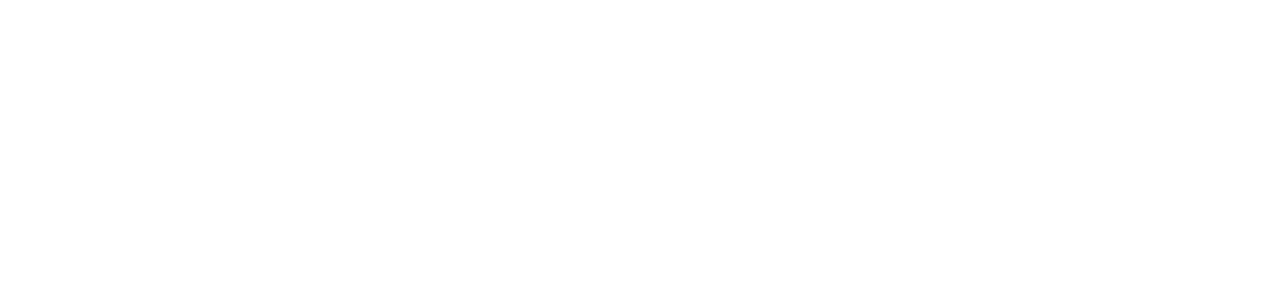
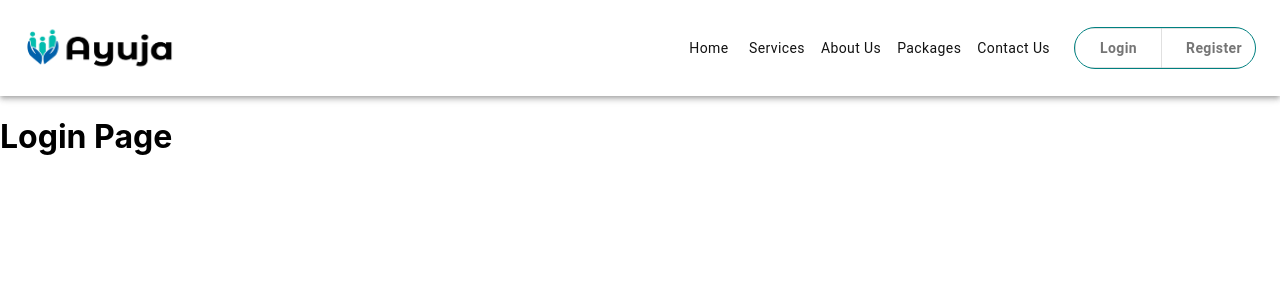
Before and after one commit to manjula-ayuja/ayuja, a React (Create React App) app in the folder ayuja-frontend/: page /Login in a window 1280 px wide. Before the commit this address had no page. Shown: the top 300 px of the page. Built offline with nearby package versions, Linux system fonts and the light colour scheme.

Commit message:
home screen design

```diff
--- a/ayuja-frontend/src/App.js
+++ b/ayuja-frontend/src/App.js
@@ -1,46 +1,32 @@
-// import logo from './logo.svg';
-// import './App.css';
-// import
-
-// function App() {
-//   return (
-//     <div className="App">
-//       <header className="App-header">
-//         <img src={logo} className="App-logo" alt="logo" />
-//         <p>
-//           Edit <code>src/App.js</code> and save to reload.
-//         </p>
-//         <a
-//           className="App-link"
-//           href="https://reactjs.org"
-//           target="_blank"
-//           rel="noopener noreferrer"
-//         >
-//           Learn React
-//         </a>
-//       </header>
-//     </div>
-//   );
-// }
-
-// export default App;
-
-
-
 
 
 
 import React from "react";
 import { BrowserRouter as Router, Route, Routes } from "react-router-dom";
-import HomePage from "./Components/HomePage";
+import Layout from "./Components/Layout";
+import HomePage from "./Components/HomePage/HomePage";
+import ServicesPage from "./Components/HomePage/HomeSections/services";
+import AboutUs from "./Components/HomePage/HomeSections/Aboutus";
+import Packages from "./Components/HomePage/HomeSections/Packages";
+import ContactUs from "./Components/HomePage/HomeSections/contact";
+import Login from "./Components/HomePage/HomeSections/Login";
+import Register from "./Components/HomePage/HomeSections/Register";
 
 const App = () => {
   return (
-    <Router> {/* Router should be outside AuthProvider */}
+    <Router>
 
         <Routes>
+        <Route element={<Layout />}>
           <Route path="/" element={<HomePage/>} />
-          <Route path="/home-page" element={<HomePage />} />
+          {/* <Route path="/home-page" element={<HomePage />} /> */}
+          <Route path="/servies" element={<ServicesPage/>}/>
+          <Route path="/aboutus" element={<AboutUs/>}/>
+          <Route path="/packages" element={<Packages/>}/>
+          <Route path="/contactus" element={<ContactUs/>}/>
+          <Route path="/Login" element={<Login/>}/>
+          <Route path="/Register" element={<Register/>}/>
+          </Route>
         </Routes>
     </Router>
   );
--- /dev/null
+++ b/ayuja-frontend/src/Components/Common/Header.js
@@ -0,0 +1,144 @@
+
+import React, { useState } from "react";
+import { AppBar, Toolbar, Button, Box, ToggleButton, ToggleButtonGroup } from "@mui/material";
+import { useNavigate, useLocation } from "react-router-dom";
+import ayujalogo from "../Logos/Ayuja_Logo.jpg";
+
+function Header() {
+  const navigate = useNavigate();
+  const location = useLocation();
+
+  const [selected, setSelected] = useState("");
+
+  const handleChange = (event, newValue) => {
+    if (newValue !== null) {
+      setSelected(newValue);
+    }
+  };
+
+  const isActive = (path) => location.pathname === path;
+
+  return (
+    <AppBar position="static" sx={{ backgroundColor: "#fff", color: "#153f4b" }}>
+      <Toolbar sx={{ justifyContent: "space-between" }}>
+        {/* Logo */}
+        <Box display="flex" alignItems="center" sx={{ mb: 3, mt: 3 }}>
+          <img src={ayujalogo} alt="Ayuja Logo" width={150} height={48} style={{ marginRight: 10 }} />
+        </Box>
+
+        {/* Navigation Buttons */}
+        <Box>
+          <Button
+            onClick={() => navigate("/")}
+            sx={{
+              textTransform: "none",
+              color: isActive("/") ? "teal" : "#121212",
+              fontWeight: isActive("/") ? "bold" : "normal",
+              borderBottom: isActive("/") ? "2px solid teal" : "none",
+            }}
+          >
+            Home
+          </Button>
+
+          <Button
+            onClick={() => navigate("/servies")}
+            sx={{
+              textTransform: "none",
+              color: isActive("/servies") ? "teal" : "#121212",
+              fontWeight: isActive("/servies") ? "bold" : "normal",
+              borderBottom: isActive("/servies") ? "2px solid teal" : "none",
+            }}
+          >
+            Services
+          </Button>
+
+          <Button
+            onClick={() => navigate("/aboutus")}
+            sx={{
+              textTransform: "none",
+              color: isActive("/aboutus") ? "teal" : "#121212",
+              fontWeight: isActive("/aboutus") ? "bold" : "normal",
+              borderBottom: isActive("/aboutus") ? "2px solid teal" : "none",
+            }}
+          >
+            About Us
+          </Button>
+
+          <Button
+            onClick={() => navigate("/packages")}
+            sx={{
+              textTransform: "none",
+              color: isActive("/packages") ? "teal" : "#121212",
+              fontWeight: isActive("/packages") ? "bold" : "normal",
+              borderBottom: isActive("/packages") ? "2px solid teal" : "none",
+            }}
+          >
+            Packages
+          </Button>
+
+          <Button
+            onClick={() => navigate("/contactus")}
+            sx={{
+              textTransform: "none",
+              color: isActive("/contactus") ? "teal" : "#121212",
+              fontWeight: isActive("/contactus") ? "bold" : "normal",
+              borderBottom: isActive("/contactus") ? "2px solid teal" : "none",
+            }}
+          >
+            Contact Us
+          </Button>
+
+          {/* Login/Register Toggle */}
+          <ToggleButtonGroup
+            value={selected}
+            exclusive
+            onChange={handleChange}
+            sx={{
+              width: "180px",
+              height: "40px",
+              borderRadius: "30px",
+              overflow: "hidden",
+              border: "1px solid teal",
+              ml: 2,
+            }}
+          >
+            <ToggleButton
+              value="login"
+              onClick={() => navigate("/Login")}
+              sx={{
+                textTransform: "none",
+                fontWeight: "bold",
+                px: 3,
+                "&.Mui-selected": {
+                  background: "linear-gradient(to right, seagreen, #22577A)",
+                  color: "white",
+                  "&:hover": { backgroundColor: "#00695c" },
+                },
+              }}
+            >
+              Login
+            </ToggleButton>
+            <ToggleButton
+              value="register"
+              onClick={() => navigate("/Register")}
+              sx={{
+                textTransform: "none",
+                fontWeight: "bold",
+                px: 3,
+                "&.Mui-selected": {
+                  background: "linear-gradient(to right, seagreen, #22577A)",
+                  color: "white",
+                  "&:hover": { backgroundColor: "#00695c" },
+                },
+              }}
+            >
+              Register
+            </ToggleButton>
+          </ToggleButtonGroup>
+        </Box>
+      </Toolbar>
+    </AppBar>
+  );
+}
+
+export default Header;
--- a/ayuja-frontend/src/Components/HomePage.js
+++ b/ayuja-frontend/src/Components/HomePage/HomePage.js
@@ -1,8 +1,11 @@
 
 import React, { useState } from "react";
-import {AppBar,Toolbar,Typography,Button,Container,Box,Grid,Card,Pagination,
+import {Typography,Button,Container,Box,Grid,Card,Pagination,
   CardContent,Paper,useTheme,useMediaQuery,TextField,Stack,Link,ToggleButton,ToggleButtonGroup,IconButton,Dialog
 } from "@mui/material";
+
+import { useNavigate } from "react-router-dom";
+import { NavLink } from "react-router-dom";
 
 import { CheckCircle as CheckCircleIcon,
   Email as EmailIcon,
@@ -17,20 +20,22 @@ import { CheckCircle as CheckCircleIcon,
 
 
 
-import HeroSectionImage from "./Logos/HeroSection.png";
-import ayujalogo from "./Logos/Ayuja_Logo.jpg";
-import Doctor from "./Logos/Doctor.png";
-import Elderly from "./Logos/Elderly.png";
-import Emergency from "./Logos/Emergency.png";
-import Medicine from "./Logos/Medicine.png";
-import Nursing from "./Logos/Nursing.png";
-import Social from "./Logos/Social.png";
-import IntroVideo from "./Logos/AyujaIntro.mp4";
+// images import section
+import HeroSectionImage from "../Logos/HeroSection.png";
+import ayujalogo from "../Logos/Ayuja_Logo.jpg";
+import Doctor from "../Logos/Doctor.png";
+import Elderly from "../Logos/Elderly.png";
+import Emergency from "../Logos/Emergency.png";
+import Medicine from "../Logos/Medicine.png";
+import Nursing from "../Logos/Nursing.png";
+import Social from "../Logos/Social.png";
+import IntroVideo from "../Logos/AyujaIntro.mp4";
 
 function HomePage() {
+
   return (
     <div>
-      <Header />
+      {/* <Header /> */}
       <HeroSection />
       <ServicesSection />
       <AboutSection />
@@ -41,35 +46,10 @@ function HomePage() {
   );
 }
 
-function Header() {
-  return (
-    <AppBar position="static" sx={{ backgroundColor: "#fff", color: "#153f4b"}}>
-      <Toolbar sx={{ justifyContent: "space-between" }}>
-        <Box display="flex" alignItems="center" sx={{ mb: 3,mt: 3,}}>
-            <img  src={ayujalogo} alt="Ayuja Logo" width={150} height={48} style={{ marginRight: 10 }} />
-        </Box>
-        <Box>
-          <Button sx={{textTransform:'none',color:"#121212"}}>Home</Button>
-          <Button sx={{textTransform:'none',color:"#121212"}}>Services</Button>
-          <Button sx={{textTransform:'none',color:"#121212"}}>About Us</Button>
-          <Button sx={{textTransform:'none',color:"#121212"}}>Plans</Button>
-          <Button sx={{textTransform:'none',color:"#121212"}}>Contact Us</Button>
-        <Button
-            variant="contained"
-            sx={{background: "linear-gradient(to right, seagreen, #22577A, #22577A)",borderRadius: "24px",px: 2,textTransform: "none",color: "#FFFFFF",fontWeight: "bold",
-            '&:hover': {
-            background: "linear-gradient(to right, #1e764f, #1c4f6c)",
-            }, }}>
-            Emergency Support
-        </Button>
-        </Box>
-      </Toolbar>
-    </AppBar>
-  );
-}
+
 
   function HeroSection() {
-
+    const navigate = useNavigate();
       return (
         <Box
           sx={{
@@ -116,6 +96,7 @@ function Header() {
             <Box display="flex" flexWrap="wrap">
               <Button
                 variant="contained"
+                onClick={() => navigate("/servies")}
                 sx={{
                   background: "linear-gradient(to right, seagreen, #22577A)",
                   borderRadius: "24px",
@@ -135,6 +116,7 @@ function Header() {
 
               <Button
                 variant="outlined"
+                onClick={() => navigate("/contactus")}
                 sx={{
                   borderColor: "#22577A",
                   color: "#22577A",
@@ -530,6 +512,7 @@ const inviteOptions = [
   "Partner Hospitals",
 ];
  function TestimonialsMissionFooter() {
+  const navigate = useNavigate();
   const theme = useTheme();
   const isMobile = useMediaQuery(theme.breakpoints.down("sm"));
   const [page, setPage] = useState(1);
@@ -811,18 +794,51 @@ const inviteOptions = [
                 Explore
               </Typography>
               <Stack spacing={1.5}>
-                <Link href="#" underline="hover" color="inherit">
-                  Services
-                </Link>
-                <Link href="#" underline="hover" color="inherit">
-                  About us
-                </Link>
+              <Link
+                component={NavLink}
+                to="/servies"
+                underline="hover"
+                color="inherit"
+                style={({ isActive }) => ({
+                  fontWeight: isActive ? "bold" : "normal",
+                  color: isActive ? "teal" : "inherit",
+                })}
+              >
+                Services
+              </Link>
+
+
+                <Link
+                component={NavLink}
+                to="/aboutus"
+                underline="hover"
+                color="inherit"
+                style={({ isActive }) => ({
+                  fontWeight: isActive ? "bold" : "normal",
+                  color: isActive ? "teal" : "inherit",
+                })}
+              >
+                About us
+              </Link>
+
+
                 <Link href="#" underline="hover" color="inherit">
                   FAQs
                 </Link>
-                <Link href="#" underline="hover" color="inherit">
-                  Contact
-                </Link>
+
+
+                <Link
+                component={NavLink}
+                to="/contactus"
+                underline="hover"
+                color="inherit"
+                style={({ isActive }) => ({
+                  fontWeight: isActive ? "bold" : "normal",
+                  color: isActive ? "teal" : "inherit",
+                })}
+              >
+                Contact us
+              </Link>
               </Stack>
             </Box>
 
@@ -907,7 +923,7 @@ const inviteOptions = [
             direction="row"
             justifyContent="space-between"
             alignItems="center"
-            sx={{ mt: 4, px: 2 }} // Add horizontal padding as needed
+            sx={{ mt: 4, px: 2 }}
           >
             {/* Left side: Links */}
             <Typography variant="caption" color="text.secondary">
--- /dev/null
+++ b/ayuja-frontend/src/Components/HomePage/HomeSections/Aboutus.js
@@ -0,0 +1,12 @@
+import React from "react";
+
+const AboutUs = () => {
+  return (
+    <div>
+      <h1>AboutUs</h1>
+
+    </div>
+  );
+};
+
+export default AboutUs;
--- /dev/null
+++ b/ayuja-frontend/src/Components/HomePage/HomeSections/Login.js
@@ -0,0 +1,12 @@
+import React from "react";
+
+const Login= () => {
+  return (
+    <div>
+      <h1>Login Page</h1>
+
+    </div>
+  );
+};
+
+export default Login;
--- /dev/null
+++ b/ayuja-frontend/src/Components/HomePage/HomeSections/Packages.js
@@ -0,0 +1,12 @@
+import React from "react";
+
+const Packages= () => {
+  return (
+    <div>
+      <h1>Our Packages</h1>
+
+    </div>
+  );
+};
+
+export default Packages;
--- /dev/null
+++ b/ayuja-frontend/src/Components/HomePage/HomeSections/Register.js
@@ -0,0 +1,12 @@
+import React from "react";
+
+const Register= () => {
+  return (
+    <div>
+      <h1>Register</h1>
+
+    </div>
+  );
+};
+
+export default Register;
--- /dev/null
+++ b/ayuja-frontend/src/Components/HomePage/HomeSections/contact.js
@@ -0,0 +1,12 @@
+import React from "react";
+
+const ContactUs = () => {
+  return (
+    <div>
+      <h1>Our Contacts</h1>
+
+    </div>
+  );
+};
+
+export default ContactUs;
--- /dev/null
+++ b/ayuja-frontend/src/Components/HomePage/HomeSections/services.js
@@ -0,0 +1,12 @@
+import React from "react";
+
+const ServicesPage = () => {
+  return (
+    <div>
+      <h1>Our Services</h1>
+
+    </div>
+  );
+};
+
+export default ServicesPage;
--- /dev/null
+++ b/ayuja-frontend/src/Components/Layout.js
@@ -0,0 +1,11 @@
+import { Outlet } from "react-router-dom";
+import Header from "./Common/Header";
+
+export default function Layout() {
+  return (
+    <>
+      <Header />
+      <Outlet />
+    </>
+  );
+}
```
